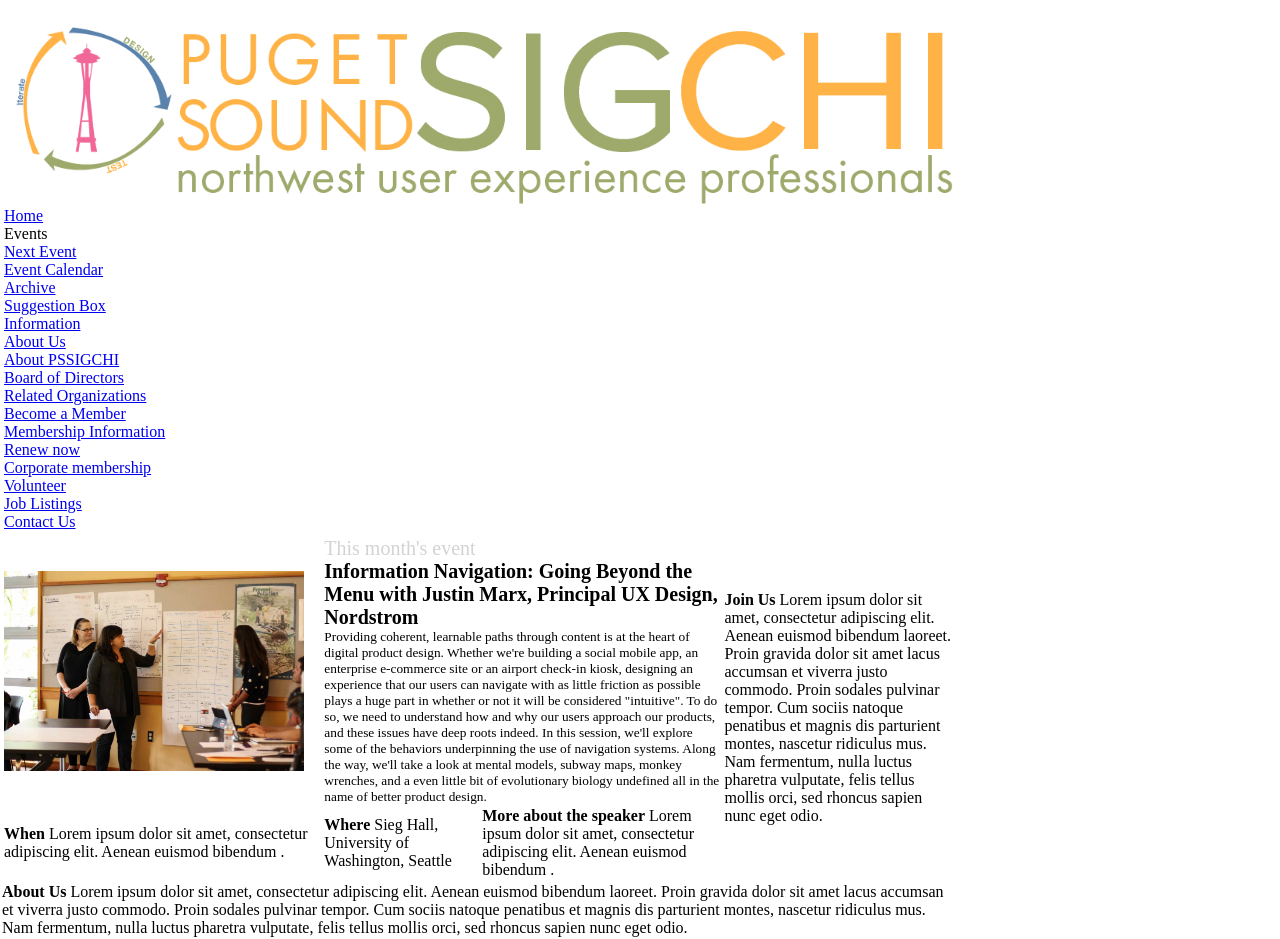
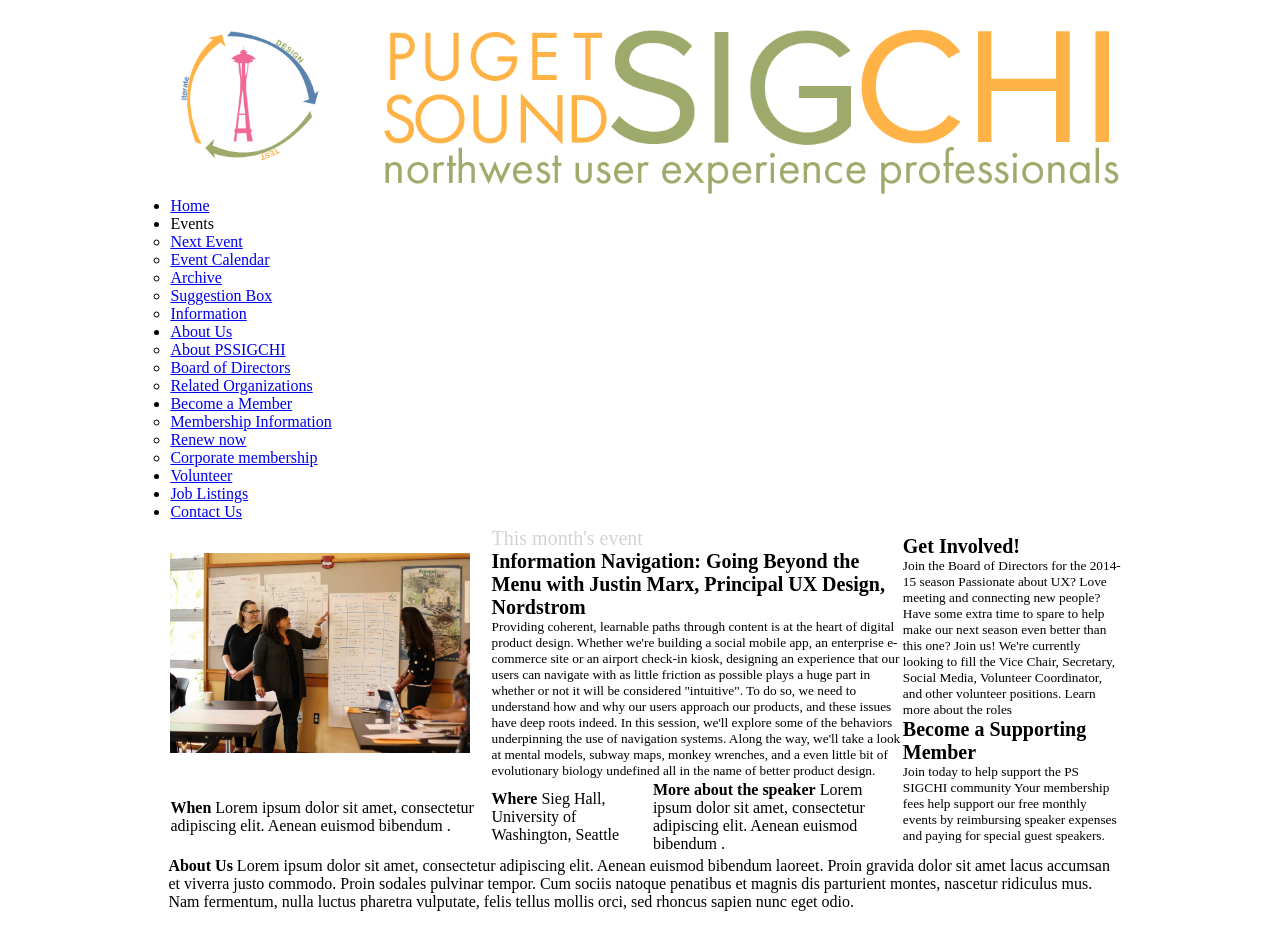
Before and after one commit to racevthme/pssigchi, a plain HTML site: page index.html in a window 1280 px wide. After the commit the page ends 913 px from the top, so only its background shows below. Drawn offline with Linux system fonts and the light colour scheme; a script that the page names is missing.

Commit message:
update homepage

```diff
--- a/html/header.html
+++ b/html/header.html
@@ -1,8 +1,8 @@
 <table>
 <tr>
 
-<td style="width:170px"><img src="images/u94.png"style="max-width:100%"/></td>
-<td style="width:790px"><img src="images/u96.png"style="max-width:100%"/></td>
+<td style="width:150px; padding-right:30px"><img src="images/u94.png"style="max-width:100%"/></td>
+<td style="width:750px; padding-left:30px"><img src="images/u96.png"style="max-width:100%"/></td>
 
 </tr>
 <tr>
--- a/index.html
+++ b/index.html
@@ -31,7 +31,7 @@ div#copyright { display: none; }
     });
     </script>
 </head>
-<body>
+<body style="margin-left:13%">
 
 
 
@@ -69,9 +69,16 @@ Providing coherent, learnable paths through content is at the heart of digital p
 
 In this session, we'll explore some of the behaviors underpinning the use of navigation systems. Along the way, we'll take a look at mental models, subway maps, monkey wrenches, and a even little bit of evolutionary biology undefined all in the name of better product design.</span>
 </td>
-<td rowspan="2"><b>Join Us</b>
-
-Lorem ipsum dolor sit amet, consectetur adipiscing elit. Aenean euismod bibendum laoreet. Proin gravida dolor sit amet lacus accumsan et viverra justo commodo. Proin sodales pulvinar tempor. Cum sociis natoque penatibus et magnis dis parturient montes, nascetur ridiculus mus. Nam fermentum, nulla luctus pharetra vulputate, felis tellus mollis orci, sed rhoncus sapien nunc eget odio. </td>
+<td rowspan="2"><b style="font-family:proxima-nova; font-size:15pt">Get Involved!</b><br><span style="font-family:kepler-std;font-size:10pt;">
+Join the Board of Directors for the 2014-15 season
+Passionate about UX? Love meeting and connecting new people? Have some extra time to spare to help make our next season even better than this one? Join us! We're currently looking to fill the Vice Chair, Secretary, Social Media, Volunteer Coordinator, and other volunteer positions.
+Learn more about the roles</span>
+ <br>
+<b style="font-family:proxima-nova; font-size:15pt">Become a Supporting Member</b>
+<br><span style="font-family:kepler-std;font-size:10pt;">
+Join today to help support the PS SIGCHI community
+Your membership fees help support our free monthly events by reimbursing speaker expenses and paying for special guest speakers.</span>
+ </td>
 
 
 </tr>
```
